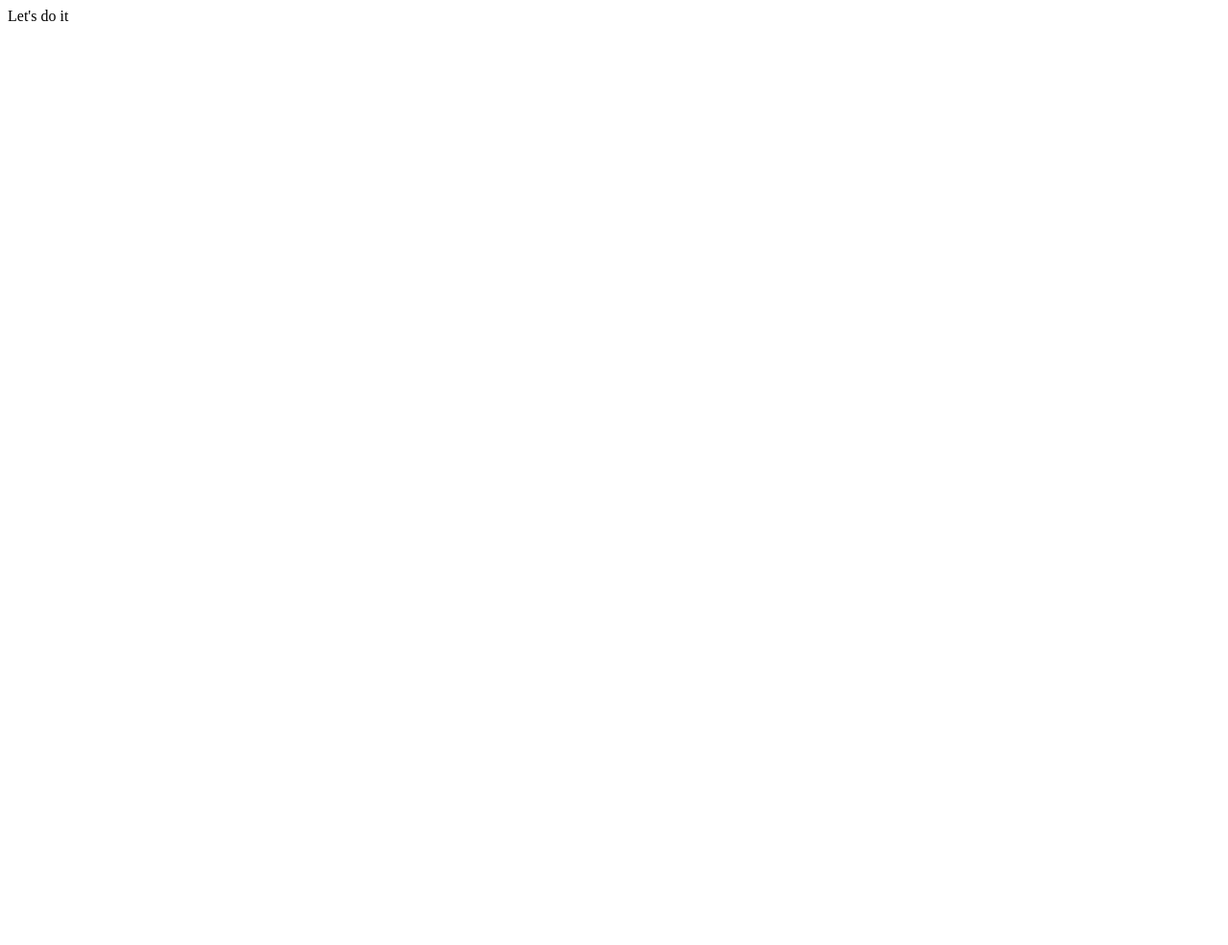
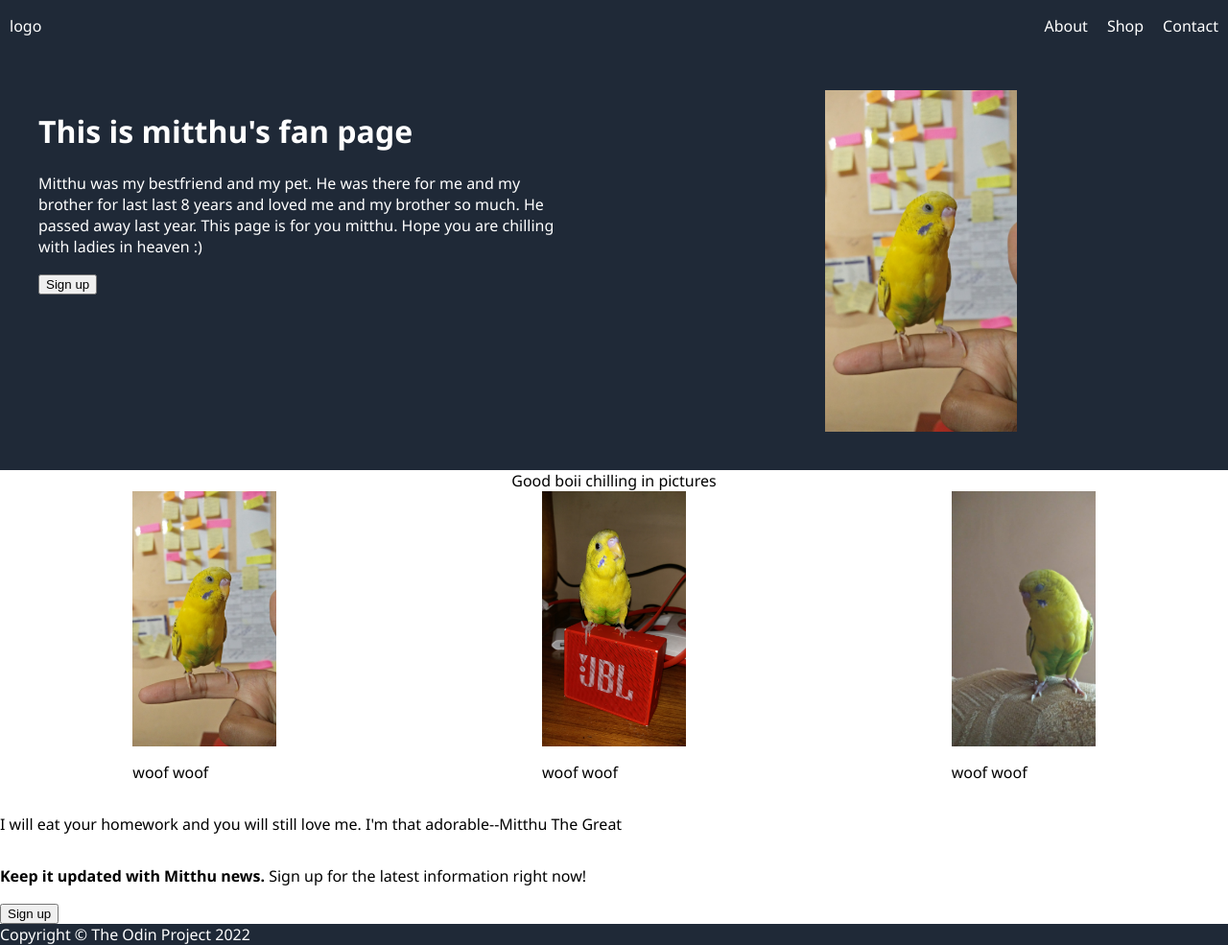
Before and after one commit to growindiedev/odin-landing-page, a plain HTML site: page index.html in a window 1280 px wide. Shown: the whole page at 96% size. Before the commit the page ends 800 px from the top, so only its background shows below. Drawn offline with Linux system fonts and the light colour scheme.

Commit message:
complete header section1  section2

```diff
--- a/index.html
+++ b/index.html
@@ -7,7 +7,75 @@
   <title>Document</title>
   <link rel="stylesheet" href="style.css">
 </head>
+
 <body>
-  Let's do it
+  <header>
+    <ul>
+      <li class="push-left">logo</li>
+      <li>About</li>
+      <li>Shop</li>
+      <li>Contact</li>
+    </ul>
+    </header>
+  </nav>
+
+  <div class="section section1">
+    <div class="item left">
+      <h1>This is mitthu's fan page</h1>
+      <p>Mitthu was my bestfriend and my pet. He was there for me and my brother for last last 8 years
+        and loved me and my brother so much. He passed away last year. This page is for you mitthu.
+        Hope you are chilling with ladies in heaven :)
+      </p>
+      <button>Sign up</button>
+      </div>
+    <div class="item right">
+      <!-- <img src="mitthu1.jpeg" alt="" height="150px"> -->
+
+    <img src="/mitthu2.jpeg" alt="" width="200px">
+
+    </div>
+  </div>
+
+
+  <div class="section2">
+    <div class="subheading">Good boii chilling in pictures</div>
+    <div class="cards">
+    <!-- <div>
+      <img src="mitthu1.jpeg" alt="" width="150px">
+      <p>woof woof</p>
+    </div> -->
+    <div>
+      <img src="mitthu2.jpeg" alt="" width="150px">
+      <p>woof woof</p>
+    </div>
+    <div>
+      <img src="mitthu3.jpeg" alt="" width="150px">
+      <p>woof woof</p>
+    </div>
+    <div>
+      <img src="mitthu5.jpeg" alt="" width="150px">
+      <p>woof woof</p>
+    </div>
+  </div>
+  </div>
+
+  <div class="section quote">
+    <p>I will eat your homework and you will still love me. I'm that adorable</p>
+    <p>--Mitthu The Great</p>
+  </div>
+
+  <div class="section section4">
+    <div class="newsletter">
+      <p>
+        <strong>Keep it updated with Mitthu news.</strong>
+        Sign up for the latest information right now!
+      </p>
+      <button>Sign up</button>
+    </div>
+  </div>
+
+  <footer>Copyright © The Odin Project 2022</footer>
+
+
 </body>
 </html>
--- a/style.css
+++ b/style.css
@@ -0,0 +1,94 @@
+* {
+  box-sizing: border-box;
+  /* border: 1px dotted green; */
+}
+
+img {
+  display: block;
+}
+
+body {
+  margin: 0;
+  display: flex;
+  font-family: 'Segoe UI', Tahoma, Geneva, Verdana, sans-serif;
+  flex-direction: column;
+}
+
+header, footer, .section1 {
+  background-color: #1F2937;
+  color: white;
+}
+
+header ul{
+  display: flex;
+  background-color: #1F2937;
+}
+
+ul {
+  list-style: none;
+  padding: 0;
+}
+
+li {
+  margin: 0 10px;
+}
+
+.push-left {
+  margin-right: auto;
+}
+
+.section {
+  display: flex;
+}
+
+ /* .item.left {
+  display: flex;
+  flex-direction: column;
+ } */
+
+ .item {
+  padding: 40px;
+ }
+
+ .left, .right {
+  flex-basis: 50%;
+ }
+
+
+ .right {
+    display: flex;
+    justify-content: center;
+ }
+
+ .subheading {
+  text-align: center;
+ }
+
+ .cards {
+  display: flex;
+  justify-content: space-around;
+ }
+
+
+
+
+
+
+
+
+/* .item.right {
+  padding: 50px;
+} */
+
+
+
+/* .left {
+  margin-right: auto;
+} */
+
+/* .section1 img {
+  display: block;
+  width: 50%;
+  height: auto;
+  padding: 20px;
+} */
```
Also changed, not shown: mitthu1.jpeg (added), mitthu2.jpeg (added), mitthu3.jpeg (added), mitthu5.jpeg (added), raycroc.jpeg (added), 3 other files.
